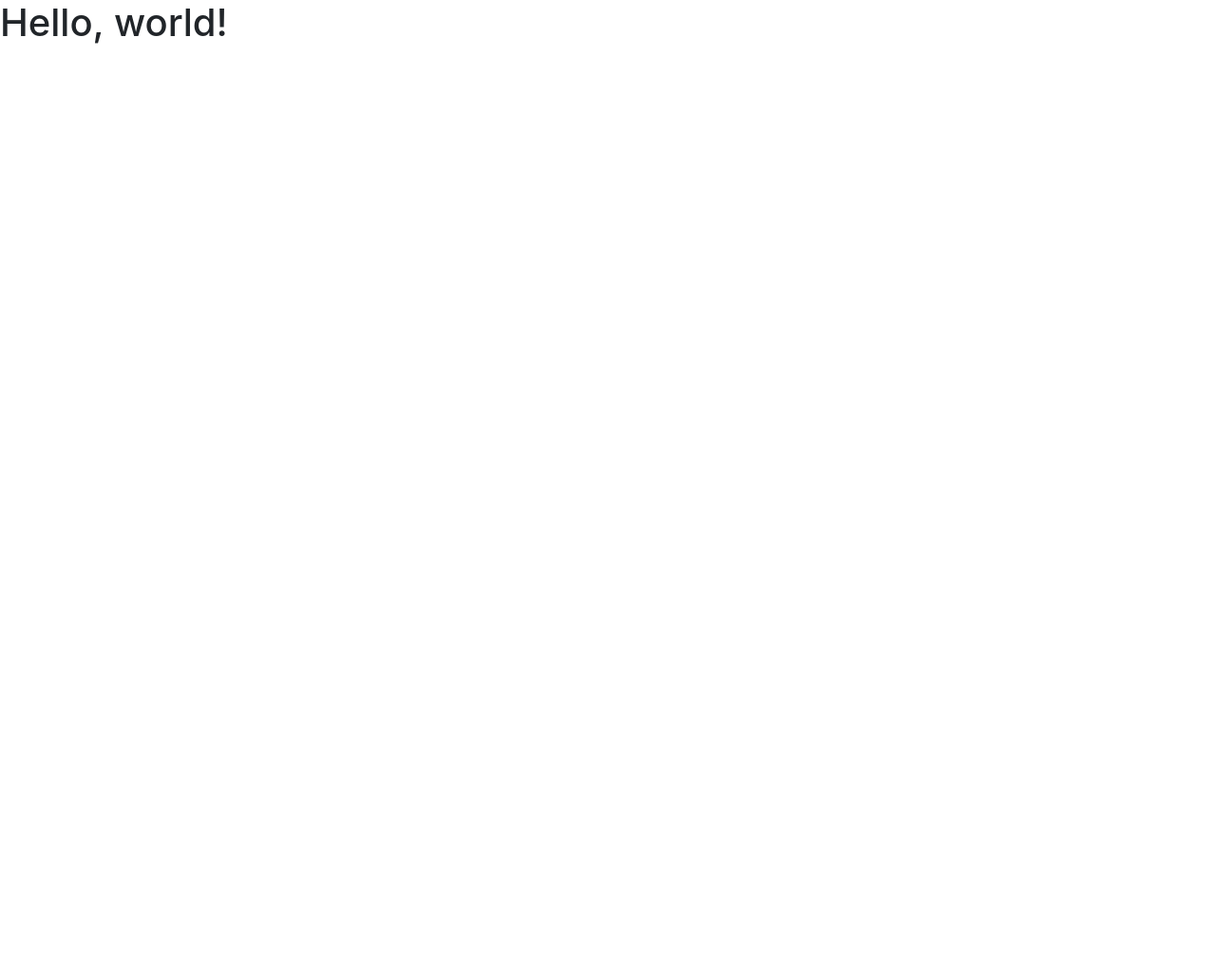
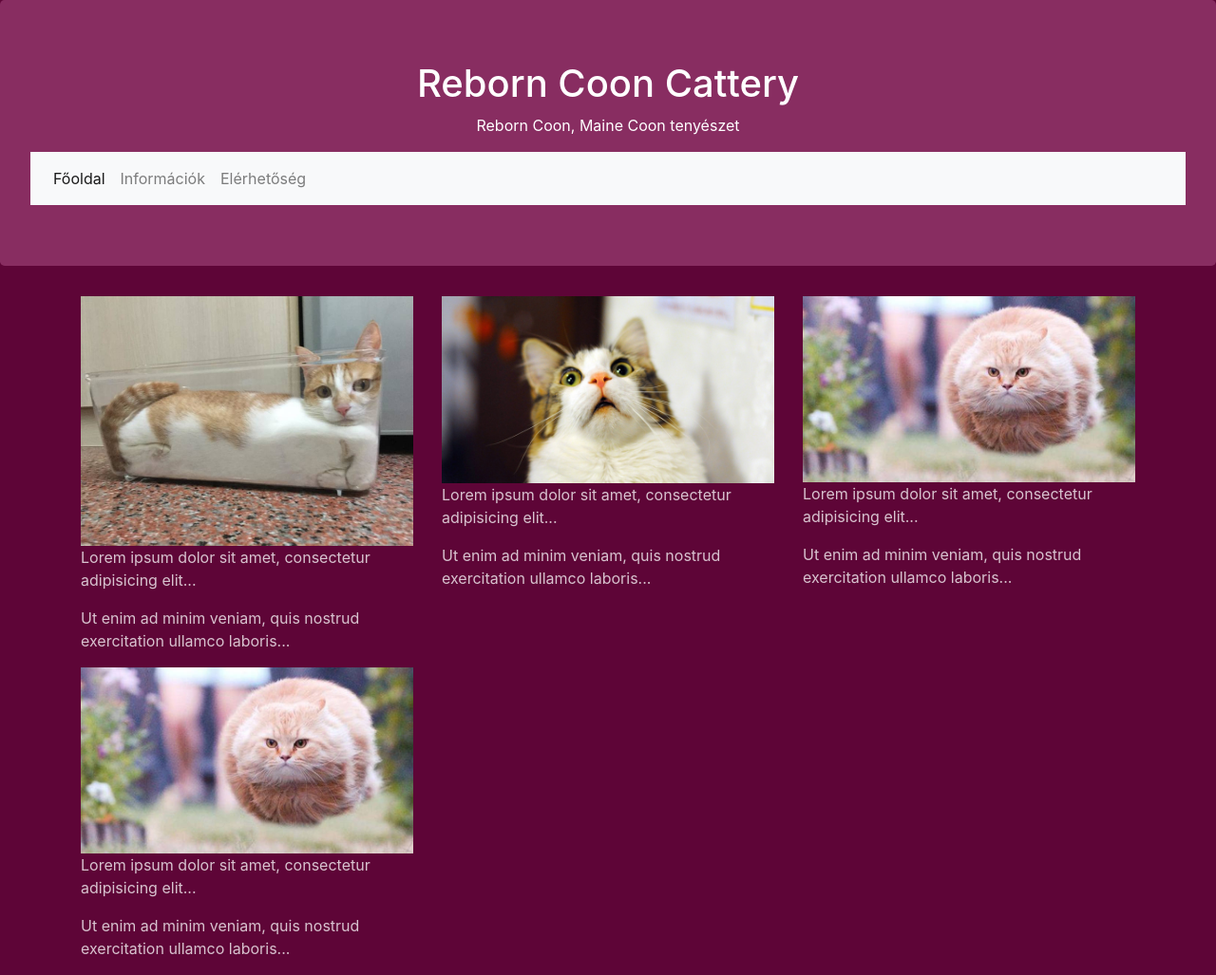
Before and after one commit to Bencece/catWeb, a PHP site: page / in a window 1280 px wide. Before the commit the page is almost empty. Shown: the whole page at 95% size. Before the commit the page ends 46 px from the top, so only its background shows below. Run offline with PHP 8.4, Linux system fonts and the light colour scheme.

Commit message:
add menu.php and style

```diff
--- a/index.php
+++ b/index.php
@@ -1,15 +1,48 @@
 <!doctype html>
 <html lang="hu">
+
 <head>
   <!-- Required meta tags -->
   <meta charset="utf-8">
   <meta name="viewport" content="width=device-width, initial-scale=1, shrink-to-fit=no">
   <!-- Bootstrap CSS -->
-    <link rel="stylesheet" href="https://stackpath.bootstrapcdn.com/bootstrap/4.1.3/css/bootstrap.min.css" integrity="sha384-MCw98/SFnGE8fJT3GXwEOngsV7Zt27NXFoaoApmYm81iuXoPkFOJwJ8ERdknLPMO" crossorigin="anonymous">
+  <link rel="stylesheet" href="https://stackpath.bootstrapcdn.com/bootstrap/4.1.3/css/bootstrap.min.css">
+  <link rel="stylesheet" href="style.css" />
 
-    <title>Hello, world!</title>
+  <title>Reborn Coon Cattery</title>
 </head>
+
 <body>
-    <h1>Hello, world!</h1>
+  <div class="jumbotron text-center">
+    <h1>Reborn Coon Cattery</h1>
+    <p>Reborn Coon, Maine Coon tenyészet</p>
+    <?php include 'menu.php' ?>
+  </div>
+
+  <div class="container">
+    <div class="row">
+      <div class="col-sm-4">
+        <img class="img-fluid" src="img/cat1.jpg" alt="Cat1">
+        <p>Lorem ipsum dolor sit amet, consectetur adipisicing elit...</p>
+        <p>Ut enim ad minim veniam, quis nostrud exercitation ullamco laboris...</p>
+      </div>
+      <div class="col-sm-4">
+        <img class="img-fluid" src="img/cat2.jpg" alt="Cat2">
+        <p>Lorem ipsum dolor sit amet, consectetur adipisicing elit...</p>
+        <p>Ut enim ad minim veniam, quis nostrud exercitation ullamco laboris...</p>
+      </div>
+      <div class="col-sm-4">
+        <img class="img-fluid" src="img/cat3.jpg" alt="Cat3">
+        <p>Lorem ipsum dolor sit amet, consectetur adipisicing elit...</p>
+        <p>Ut enim ad minim veniam, quis nostrud exercitation ullamco laboris...</p>
+      </div>
+      <div class="col-sm-4">
+        <img class="img-fluid" src="img/cat3.jpg" alt="Cat3">
+        <p>Lorem ipsum dolor sit amet, consectetur adipisicing elit...</p>
+        <p>Ut enim ad minim veniam, quis nostrud exercitation ullamco laboris...</p>
+      </div>
+    </div>
+  </div>
 </body>
+
 </html>
--- /dev/null
+++ b/menu.php
@@ -0,0 +1,13 @@
+<nav class="navbar navbar-expand-sm bg-light navbar-light">
+  <ul class="navbar-nav">
+    <li class="nav-item active">
+      <a class="nav-link" href="#">Főoldal</a>
+    </li>
+    <li class="nav-item">
+      <a class="nav-link" href="#">Információk</a>
+    </li>
+    <li class="nav-item">
+      <a class="nav-link" href="#">Elérhetőség</a>
+    </li>
+  </ul>
+</nav>
--- /dev/null
+++ b/style.css
@@ -0,0 +1,11 @@
+body{
+    background-color: #5E0537;
+    color: #D8C3CF;
+}
+.jumbotron{
+    background-color: #882D61;
+    color: white;
+}
+.navbar{
+    background-color: blue;
+}
```
Also changed, not shown: img/cat1.jpg (added), img/cat2.jpg (added), img/cat3.jpg (added). Lines whose indentation alone changed are shown as unchanged.
